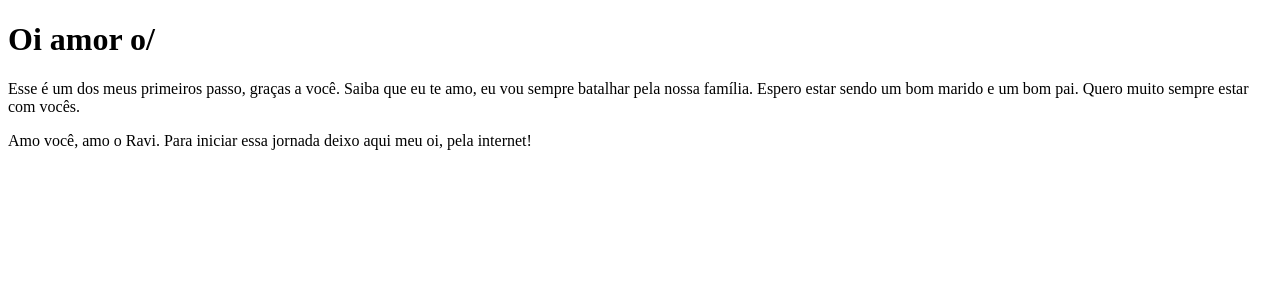
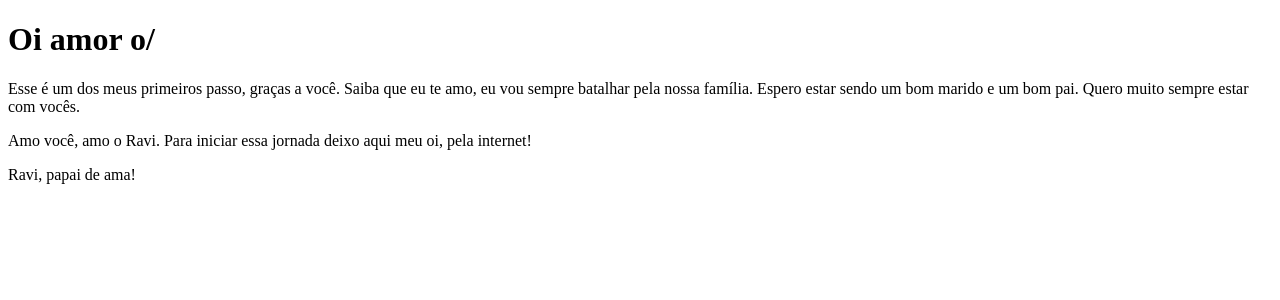
Before and after one commit to vieirarodrigo/clone-tabnews, a Next.js app: page / in a window 1280 px wide. Shown: the top 300 px of the page. Built offline with nearby package versions, Linux system fonts and the light colour scheme.

Commit message:
Adicionado uma frase para meu filho

```diff
--- a/pages/index.js
+++ b/pages/index.js
@@ -4,6 +4,7 @@ function Home() {
         <h1>Oi amor o/</h1>
         <p>Esse é um dos meus primeiros passo, graças a você. Saiba que eu te amo, eu vou sempre batalhar pela nossa família. Espero estar sendo um bom marido e um bom pai. Quero muito sempre estar com vocês.</p>
         <p>Amo você, amo o Ravi. Para iniciar essa jornada deixo aqui meu oi, pela internet!</p>
+        <p>Ravi, papai de ama!</p>
         </>
     )
 }
```
Also changed, not shown: anotacoes.txt.
